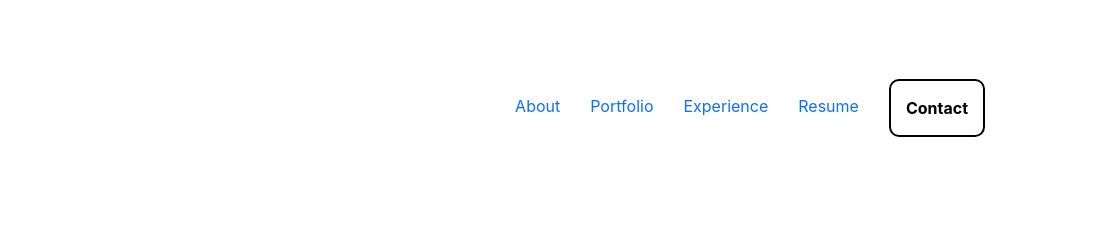
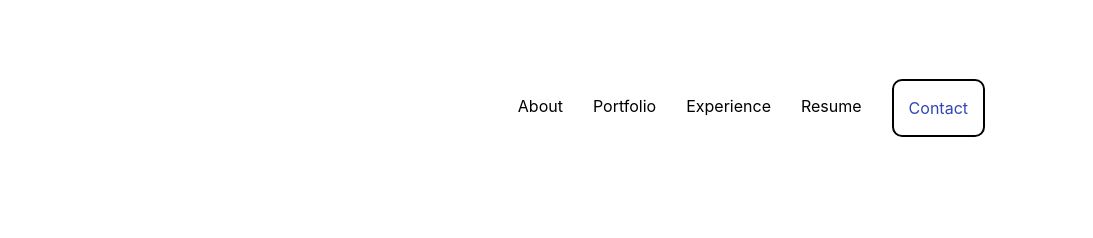
Before and after one commit to tarynwou/portfolio, a Gatsby site: page / in a window 1280 px wide. In both pictures the pointer is over the link "Contact". Shown: the top 238 px of the page, 187-1280 px from the left. Built offline with nearby package versions, Linux system fonts and the light colour scheme; Gatsby itself is replaced by a stand-in of ours.

Commit message:
Edited navbar hover style

```diff
--- a/src/components/components.css
+++ b/src/components/components.css
@@ -7,9 +7,12 @@ a.navlink:link {
 	text-decoration: none;
 }
 a.navlink:hover {
+	color: #3046b7;
+	text-decoration: none;
+}
+a.navlink:visited {
 	color: black;
 	text-decoration: none;
-	font-weight: bold;
 }
 
 .navitem {
```
